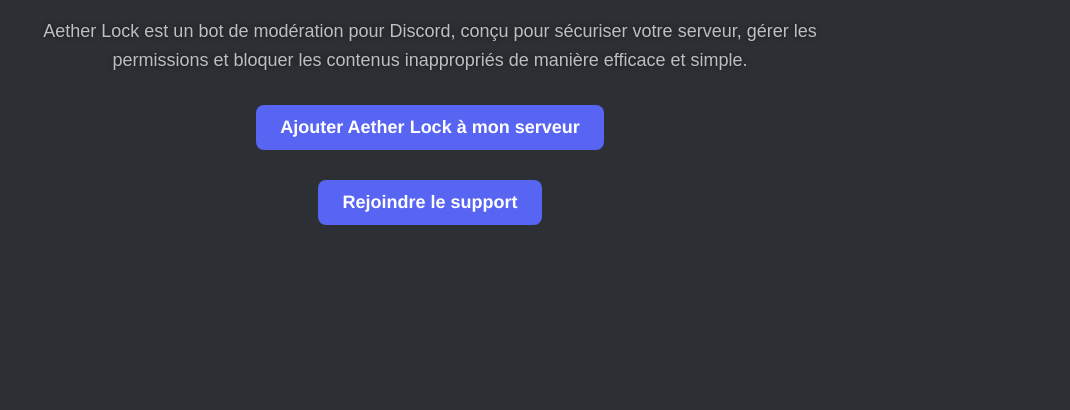
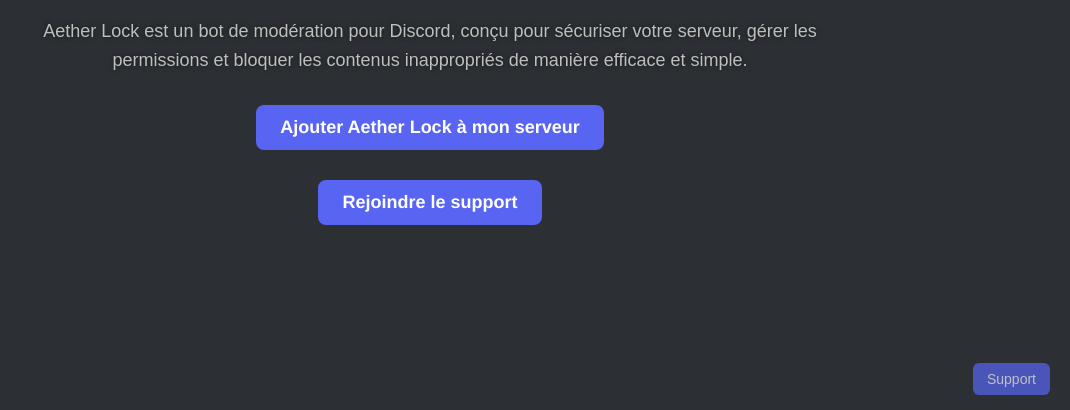
Before and after one commit to Lepro76000/AetherLock, a plain HTML site: page index.html in a window 1280 px wide. Shown: the part 390-800 px from the top of the page, without its empty margins (210-1280 px from the left). Drawn offline with Linux system fonts and the light colour scheme.

Commit message:
Update index.html

```diff
--- a/index.html
+++ b/index.html
@@ -62,8 +62,29 @@
       text-decoration: none;
       display: inline-block;
       margin-top: 10px;
+      transition: background-color 0.2s ease;
     }
     .discord-button:hover {
+      background-color: #4752c4;
+    }
+
+    /* --- Bouton discret en bas à droite --- */
+    .support-button {
+      position: fixed;
+      bottom: 15px;
+      right: 20px;
+      background-color: #5865F2;
+      color: white;
+      font-size: 14px;
+      padding: 8px 14px;
+      border-radius: 6px;
+      text-decoration: none;
+      opacity: 0.7;
+      transition: opacity 0.3s ease, background-color 0.3s ease;
+      font-weight: 500;
+    }
+    .support-button:hover {
+      opacity: 1;
       background-color: #4752c4;
     }
   </style>
@@ -73,8 +94,12 @@
     <img class="logo" src="Aether.png" alt="Logo Aether" />
     <div class="blur-text">Bienvenue sur Aether</div>
     <div class="description">Aether Lock est un bot de modération pour Discord, conçu pour sécuriser votre serveur, gérer les permissions et bloquer les contenus inappropriés de manière efficace et simple.</div>
+
     <a href="https://discord.com/oauth2/authorize?client_id=1375540391050219590&scope=applications.commands%20bot&permissions=8" class="discord-button" target="_blank">Ajouter Aether Lock à mon serveur</a>
     <a href="https://discord.gg/7EUy4fjNEf" class="discord-button" target="_blank">Rejoindre le support</a>
   </div>
+
+  <!-- Bouton discret en bas à droite -->
+  <a href="support.html" class="support-button">Support</a>
 </body>
 </html>
```
